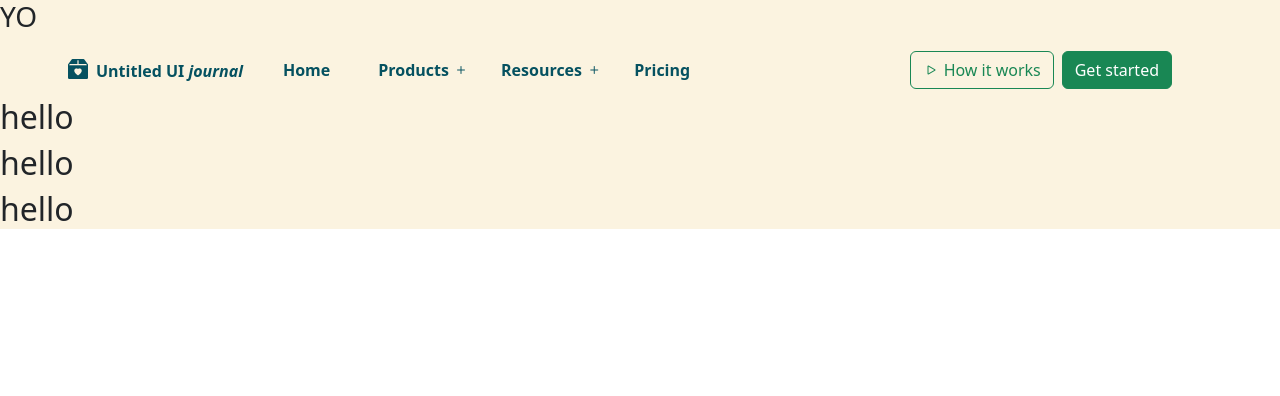
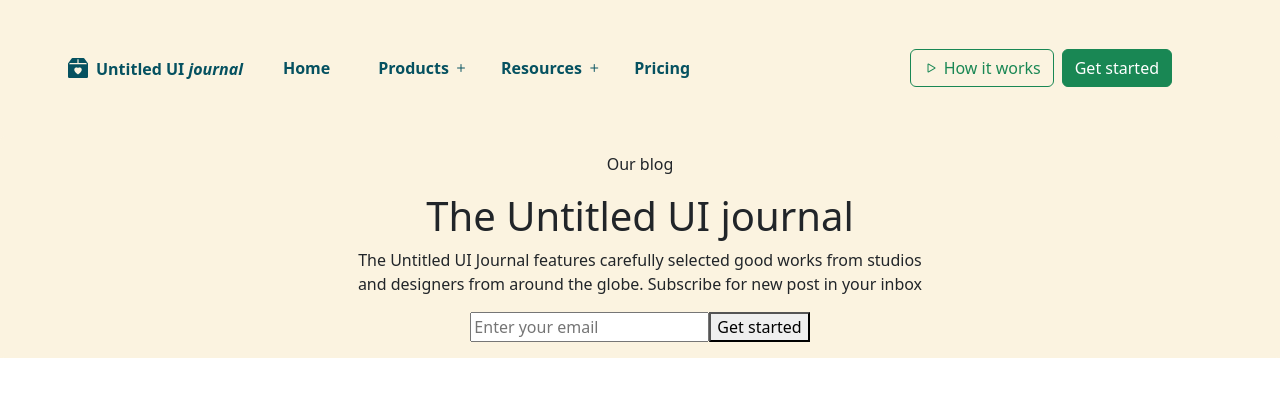
Before and after one commit to Harun8/blogUI, a React (Create React App) app: page / in a window 1280 px wide. Shown: the top 396 px of the page. Built offline with nearby package versions, Linux system fonts and the light colour scheme.

Commit message:
impl. header structure

```diff
--- a/src/App.js
+++ b/src/App.js
@@ -1,26 +1,17 @@
 import logo from "./logo.svg";
 import "../src/css/App.css";
-import Header from "./components/header";
 import React from "react";
 import "bootstrap/dist/css/bootstrap.css";
+import Navbar from "./components/navbar";
+import Header from "./components/header";
 
 function App() {
   return (
     <body class="p-color">
-      <div>
-        <h3>YO</h3>
-      </div>
+      <Navbar> </Navbar>
+
       <div>
         <Header></Header>
-        <div>
-          <h2>hello</h2>
-        </div>
-      </div>
-      <div>
-        <h2>hello</h2>
-      </div>
-      <div>
-        <h2>hello</h2>
       </div>
     </body>
   );
--- a/src/components/header.jsx
+++ b/src/components/header.jsx
@@ -1,84 +1,24 @@
 import React, { Component } from "react";
-import "bootstrap/dist/css/bootstrap.css";
-import "bootstrap-icons/font/bootstrap-icons.css";
-// import "../App.css";
 import "../css/header.css";
 
 const Header = () => {
   return (
-    <nav className=" p-color navbar  navbar-expand-lg  mx-5 ">
-      <div className=" p-color  container-fluid  ">
-        <a className="navbar-brand " href="#">
-          <i class="mx-2 bi bi-box2-heart-fill text-info-emphasis"></i>
-          <span className="text-info-emphasis">
-            <b className="fs-6 ">
-              Untitled UI <i className="fs-6">journal</i>
-            </b>
-          </span>
-        </a>
-        <button
-          className="navbar-toggler"
-          type="button"
-          data-bs-toggle="collapse"
-          data-bs-target="#navbarSupportedContent"
-          aria-controls="navbarSupportedContent"
-          aria-expanded="false"
-          aria-label="Toggle navigation"
-        >
-          <span className="navbar-toggler-icon"></span>
-        </button>
-        <div className="collapse navbar-collapse" id="navbarSupportedContent">
-          <ul className="navbar-nav me-auto mb-2 mb-lg-0 gap-3">
-            <li className="nav-item">
-              <a
-                className="nav-link active text-info-emphasis mx-3"
-                aria-current="page"
-                href="#"
-              >
-                <b>Home </b>
-              </a>
-            </li>
-            <li className="nav-item">
-              <a className="nav-link active text-info-emphasis" href="#">
-                <b>
-                  Products <i class="bi bi-plus"></i>
-                </b>
-              </a>
-            </li>
-            <li className="nav-item dropdown">
-              <a
-                className="nav-link active  text-info-emphasis"
-                href="#"
-                role="button"
-              >
-                <b>
-                  {" "}
-                  Resources <i class="bi bi-plus"></i>{" "}
-                </b>
-              </a>
-            </li>
-            <li className="nav-item">
-              <a
-                className="nav-link active text-info-emphasis"
-                aria-current="page"
-                href="#"
-              >
-                <b> Pricing</b>
-              </a>
-            </li>
-          </ul>
-          <form className="d-flex mx-5" role="search">
-            <button className="btn btn-outline-success mx-2" type="button">
-              <i class="bi bi-play"></i> How it works
-            </button>
-
-            <button className="btn btn-success " type="button">
-              Get started
-            </button>
-          </form>
-        </div>
+    <div class="card p-color removeBorder center  ">
+      <div class="card-body ">
+        <p class="card-text ">Our blog</p>
+        <h1 class="card-title ">The Untitled UI journal</h1>
+        <p class="card-text  ">
+          The Untitled UI Journal features carefully selected good works from
+          studios
+          <br /> and designers from around the globe. Subscribe for new post in
+          your inbox
+        </p>
+        <form>
+          <input type="text" placeholder="Enter your email"></input>
+          <button className="mx-0">Get started</button>
+        </form>
       </div>
-    </nav>
+    </div>
   );
 };
 
--- /dev/null
+++ b/src/components/navbar.jsx
@@ -0,0 +1,84 @@
+import React, { Component } from "react";
+import "bootstrap/dist/css/bootstrap.css";
+import "bootstrap-icons/font/bootstrap-icons.css";
+import "../css/header.css";
+
+const Navbar = () => {
+  return (
+    <nav className=" p-color navbar  navbar-expand-lg  mx-5 py-5 ">
+      <div className=" p-color  container-fluid  ">
+        <a className="navbar-brand " href="#">
+          <i class="mx-2 bi bi-box2-heart-fill text-info-emphasis"></i>
+          <span className="text-info-emphasis">
+            <b className="fs-6 ">
+              Untitled UI <i className="fs-6">journal</i>
+            </b>
+          </span>
+        </a>
+        <button
+          className="navbar-toggler"
+          type="button"
+          data-bs-toggle="collapse"
+          data-bs-target="#navbarSupportedContent"
+          aria-controls="navbarSupportedContent"
+          aria-expanded="false"
+          aria-label="Toggle navigation"
+        >
+          <span className="navbar-toggler-icon"></span>
+        </button>
+        <div className="collapse navbar-collapse" id="navbarSupportedContent">
+          <ul className="navbar-nav me-auto mb-2 mb-lg-0 gap-3">
+            <li className="nav-item">
+              <a
+                className="nav-link active text-info-emphasis mx-3"
+                aria-current="page"
+                href="#"
+              >
+                <b>Home </b>
+              </a>
+            </li>
+            <li className="nav-item">
+              <a className="nav-link active text-info-emphasis" href="#">
+                <b>
+                  Products <i class="bi bi-plus"></i>
+                </b>
+              </a>
+            </li>
+            <li className="nav-item dropdown">
+              <a
+                className="nav-link active  text-info-emphasis"
+                href="#"
+                role="button"
+              >
+                <b>
+                  {" "}
+                  Resources <i class="bi bi-plus"></i>{" "}
+                </b>
+              </a>
+            </li>
+            <li className="nav-item">
+              <a
+                className="nav-link active text-info-emphasis"
+                aria-current="page"
+                href="#"
+              >
+                <b> Pricing</b>
+              </a>
+            </li>
+          </ul>
+          <form className="d-flex mx-5" role="search">
+            <button className="btn btn-outline-success mx-2" type="button">
+              <i class="bi bi-play"></i> How it works
+            </button>
+
+            <button className="btn btn-success " type="button">
+              Get started
+            </button>
+          </form>
+        </div>
+      </div>
+    </nav>
+  );
+};
+
+export default Navbar;
--- a/src/css/header.css
+++ b/src/css/header.css
@@ -0,0 +1,10 @@
+.p-color {
+  background-color: #fbf3e0;
+}
+
+.removeBorder {
+  border-style: none;
+}
+.center {
+  text-align: center;
+}
```
